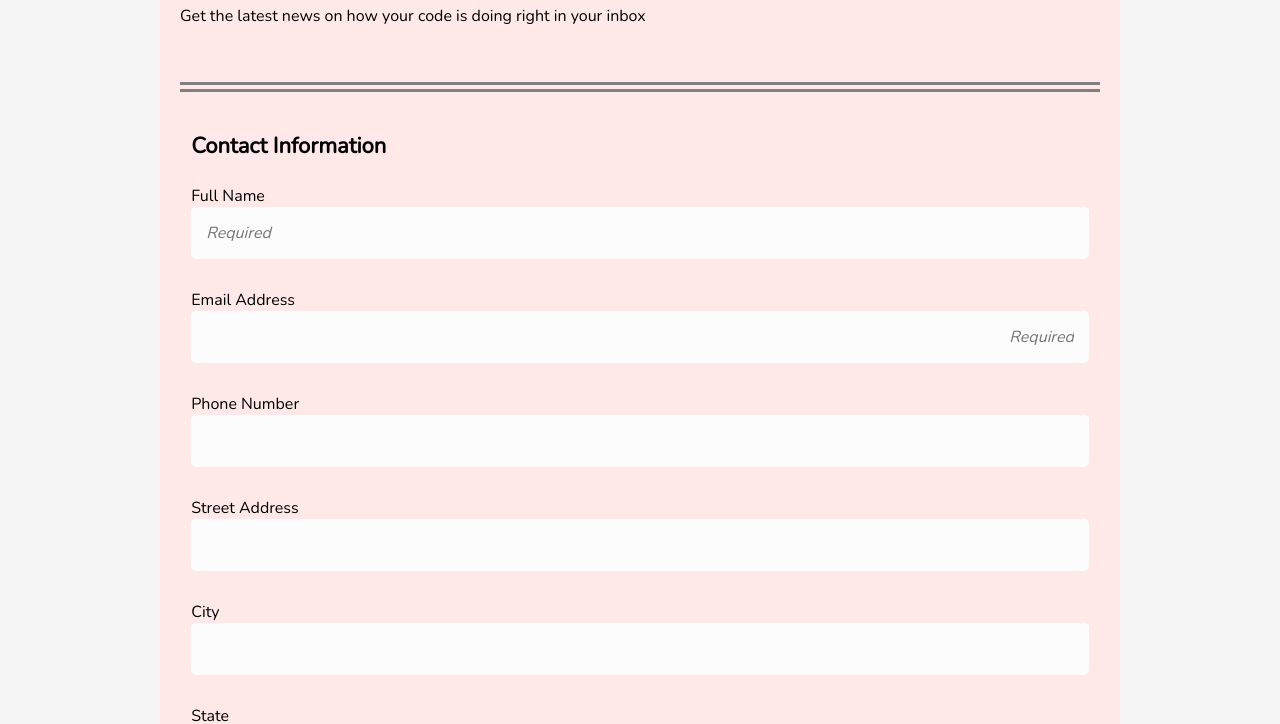
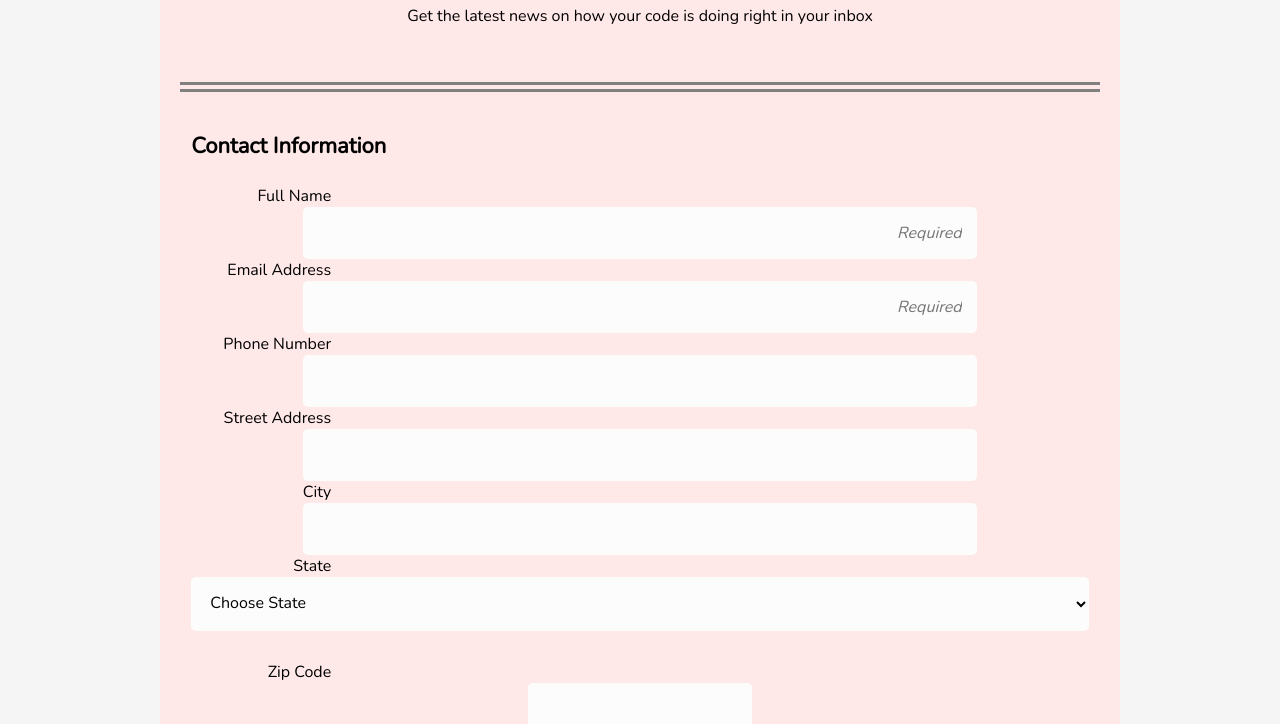
Before and after one commit to donleyje/Project-3, a plain HTML site: page index.html in a window 1280 px wide. Shown: the part 234-958 px from the top of the page. Drawn offline with nearby package versions, Linux system fonts and the light colour scheme.

Commit message:
Attempt at aligning inout and labels

```diff
--- a/styles.css
+++ b/styles.css
@@ -46,10 +46,12 @@ h2 {
   margin-bottom: 7px;
   padding-left: 15px;
   padding-right: 15px;
+  display: flex;
+  flex-direction: column;
 }
 
 .intro {
-  display: inline-block;
+  justify-content: center;
   text-align: center;
   margin: 0 20px 20px 20px;
   padding-bottom: 35px;
@@ -100,6 +102,7 @@ input[type="tel"]:focus,
 textarea:focus,
 select:focus {
   background-color: whitesmoke;
+  transition: all .3s ease;
 }
 
 input[type="checkbox"],
@@ -116,18 +119,18 @@ label.light {
   display: inline;
 }
 
-input[type="name"],
+input[id="name"],
 input[type="email"] {
   text-align: right;
 }
 
-input[type="name"]:focus,
+input[id=name]:focus,
 input[type="email"]:focus {
   text-align: left;
 }
 
 #zip {
-  width: 60%;
+  width: 50%;
 }
 
 [required] {
@@ -190,13 +193,19 @@ footer {
   }
 
   .intro {
-    max-width: 100%;
+    max-width: 50%
+    text-align: center;
+  }
+
+  #zip {
+    width: 25%;
   }
 
 header,
 footer {
   max-width: 100%;
 }
+
 
 textarea {
   padding-bottom: 20%;
@@ -205,6 +214,31 @@ textarea {
 
 button {
   padding: 20px 150px;
+  }
 
-  }
+
+.field1 {
+  display: flex;
+  flex-direction: column;
+
+
 }
+
+.field1 label {
+  display: inline-block !important;
+  width: 140px;
+  margin-right: 0;
+  text-align: right;
+
+
+}
+
+.field1 input {
+  display: inline-block !important;
+  width: 75%;
+  margin: 0 auto;
+  vertical-align: middle;
+
+}
+
+}
```
Also changed, not shown: 1 other file.
